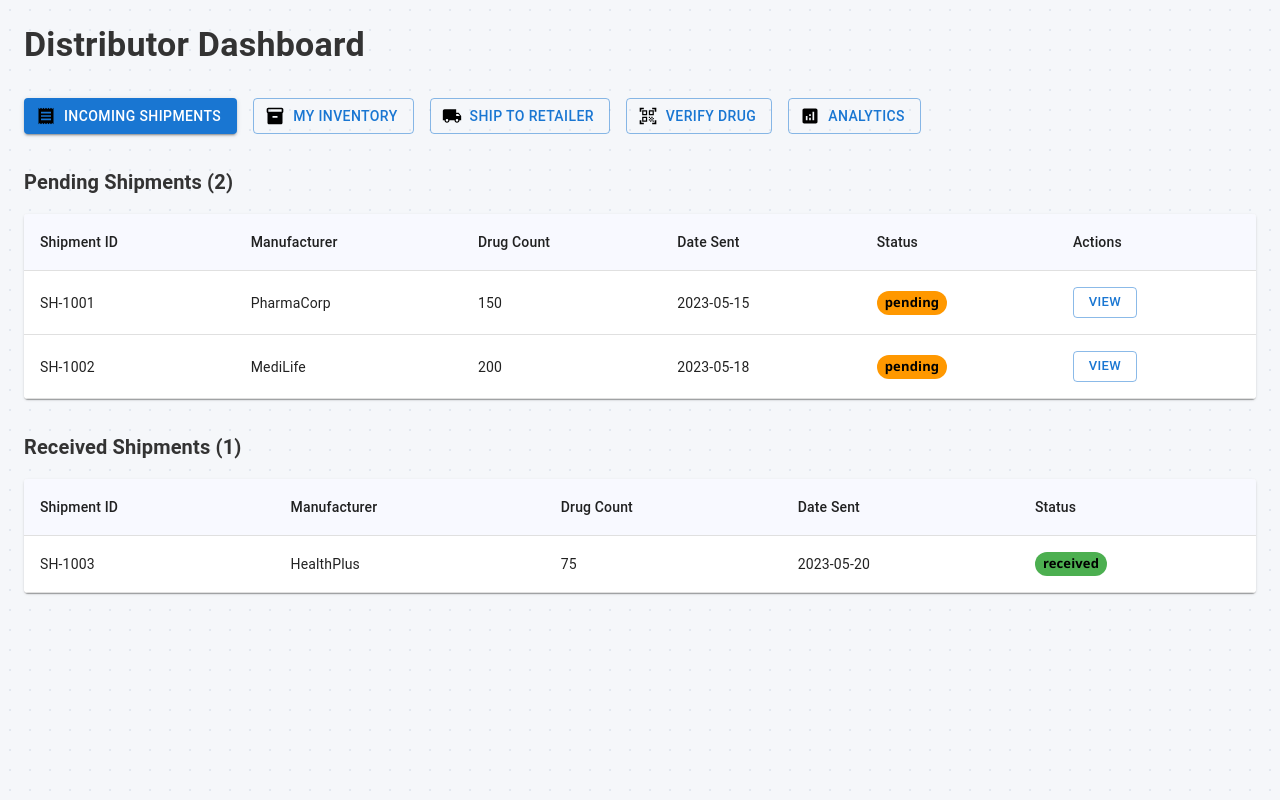
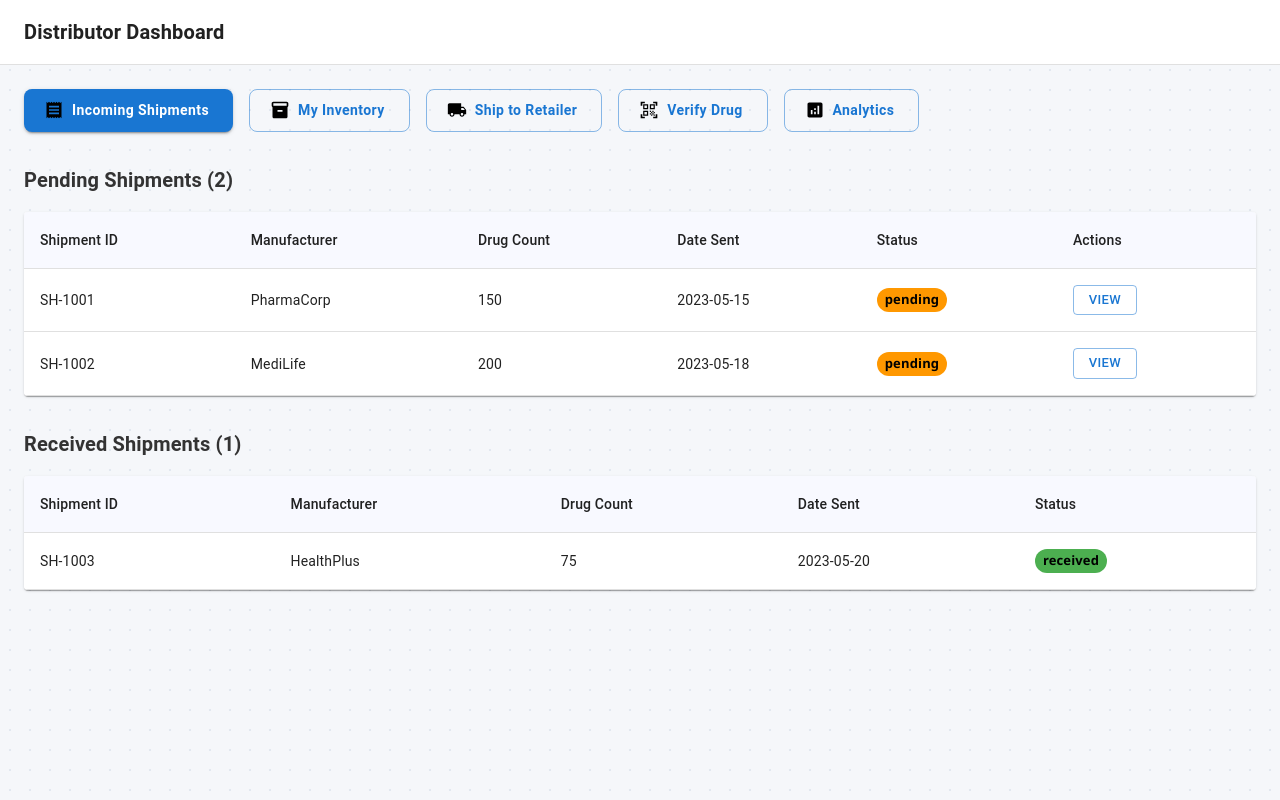
Before and after one commit to SmrutiBhuyan/Medchain-, a React (Vite) app in the folder client/: page /distributor/dashboard in a window 1280 px wide. Built offline with nearby package versions, Linux system fonts and the light colour scheme.

Commit message:
distributor login logout done

```diff
--- a/client/src/pages/DistributorDashboard.jsx
+++ b/client/src/pages/DistributorDashboard.jsx
@@ -4,15 +4,16 @@ import {
   Table, TableBody, TableCell, TableContainer, TableHead, TableRow,
   Paper, Button, TextField, Select, MenuItem, FormControl,
   InputLabel, Typography, Box, Modal, Card, CardContent,
-  Chip, Grid, LinearProgress, IconButton
+  Chip, Grid, LinearProgress, IconButton, Avatar, AppBar, Toolbar
 } from '@mui/material';
 import {
   CheckCircle, Cancel, Search, QrCodeScanner,
-  Inventory, LocalShipping, Analytics, Receipt
+  Inventory, LocalShipping, Analytics, Receipt, Logout
 } from '@mui/icons-material';
 import { styled } from '@mui/system';
-import './DistributorDashboard.css'
+import './DistributorDashboard.css';
 import { useTheme } from '@mui/material/styles';
+import { useAuth } from './AuthContext';
 
 // Mock data - replace with API calls in a real application
 const mockShipments = [
@@ -76,6 +77,7 @@ function StatusChip({ label, status, ...props }) {
 }
 
 const DistributorDashboard = () => {
+  const { user, logout } = useAuth();
   const [activeTab, setActiveTab] = useState('shipments');
   const [shipments, setShipments] = useState(mockShipments);
   const [inventory, setInventory] = useState(mockInventory);
@@ -89,12 +91,10 @@ const DistributorDashboard = () => {
   const navigate = useNavigate();
 
   const handleReceiveShipment = (shipmentId) => {
-    // In a real app, this would be an API call
     setShipments(shipments.map(shipment =>
       shipment.id === shipmentId ? { ...shipment, status: 'received' } : shipment
     ));
 
-    // Update inventory - in a real app, this would come from shipment details
     const newDrugs = Array(5).fill().map((_, i) => ({
       id: `DRG-${Math.floor(Math.random() * 10000)}`,
       name: ['Paracetamol', 'Ibuprofen', 'Amoxicillin', 'Cetirizine', 'Omeprazole'][Math.floor(Math.random() * 5)],
@@ -110,7 +110,6 @@ const DistributorDashboard = () => {
   };
 
   const handleRejectShipment = (shipmentId) => {
-    // In a real app, this would be an API call
     setShipments(shipments.filter(shipment => shipment.id !== shipmentId));
     setSelectedShipment(null);
   };
@@ -126,7 +125,6 @@ const DistributorDashboard = () => {
   const handleShipToRetailer = () => {
     if (selectedDrugs.length === 0 || !selectedRetailer) return;
 
-    // In a real app, this would be an API call
     setInventory(inventory.filter(drug => !selectedDrugs.includes(drug.id)));
     setSelectedDrugs([]);
     setSelectedRetailer('');
@@ -134,7 +132,6 @@ const DistributorDashboard = () => {
   };
 
   const verifyDrug = () => {
-    // In a real app, this would be an API call
     const foundDrug = inventory.find(drug => drug.barcode === qrInput);
     setVerificationResult(foundDrug || { error: 'Drug not found in system' });
     setOpenModal(true);
@@ -149,13 +146,61 @@ const DistributorDashboard = () => {
   const receivedShipments = shipments.filter(s => s.status === 'received');
 
   return (
-    <Box sx={{ p: 3 }}>
-      <Typography variant="h4" gutterBottom sx={{ fontWeight: 'bold', mb: 4 }}>
+    <Box sx={{ p: 0 }}>
+      {/* AppBar with user info and logout button */}
+      <AppBar
+        position="static"
+        sx={{
+          backgroundColor: '#fff',
+          color: 'text.primary',
+          boxShadow: 'none',
+          borderBottom: '1px solid rgba(0, 0, 0, 0.12)',
+          mb: 3
+        }}
+      >
+        <Toolbar>
+          <Typography variant="h6" sx={{ flexGrow: 1, fontWeight: 'bold' }}>
             Distributor Dashboard
           </Typography>
 
+          {user && (
+            <Box sx={{ display: 'flex', alignItems: 'center', gap: 2 }}>
+              <Avatar sx={{ bgcolor: 'primary.main', width: 40, height: 40 }}>
+                {user.name?.charAt(0).toUpperCase()}
+              </Avatar>
+              <Typography variant="subtitle1">
+                {user.name}
+              </Typography>
+              <IconButton
+                onClick={logout}
+                sx={{
+                  color: 'error.main',
+                  '&:hover': {
+                    backgroundColor: 'rgba(244, 67, 54, 0.08)'
+                  }
+                }}
+              >
+                <Logout />
+              </IconButton>
+            </Box>
+          )}
+        </Toolbar>
+      </AppBar>
+
+      <Box sx={{ px: 3 }}>
         {/* Navigation Tabs */}
-      <Box sx={{ display: 'flex', gap: 2, mb: 4 }}>
+        <Box sx={{
+          display: 'flex',
+          gap: 2,
+          mb: 4,
+          '& .MuiButton-root': {
+            borderRadius: '8px',
+            textTransform: 'none',
+            fontWeight: '600',
+            px: 3,
+            py: 1
+          }
+        }}>
           <Button
             variant={activeTab === 'shipments' ? 'contained' : 'outlined'}
             startIcon={<Receipt />}
@@ -215,7 +260,7 @@ const DistributorDashboard = () => {
                   </TableHead>
                   <TableBody>
                     {pendingShipments.map((shipment) => (
-                    <TableRow key={shipment.id}>
+                      <TableRow key={shipment.id} hover>
                         <TableCell>{shipment.id}</TableCell>
                         <TableCell>{shipment.manufacturer}</TableCell>
                         <TableCell>{shipment.drugCount}</TableCell>
@@ -264,7 +309,7 @@ const DistributorDashboard = () => {
                   </TableHead>
                   <TableBody>
                     {receivedShipments.map((shipment) => (
-                    <TableRow key={shipment.id}>
+                      <TableRow key={shipment.id} hover>
                         <TableCell>{shipment.id}</TableCell>
                         <TableCell>{shipment.manufacturer}</TableCell>
                         <TableCell>{shipment.drugCount}</TableCell>
@@ -699,6 +744,7 @@ const DistributorDashboard = () => {
         </Box>
       </Modal>
       </Box>
+    </Box>
   );
 };
 
```
Lines whose indentation alone changed are shown as unchanged.
